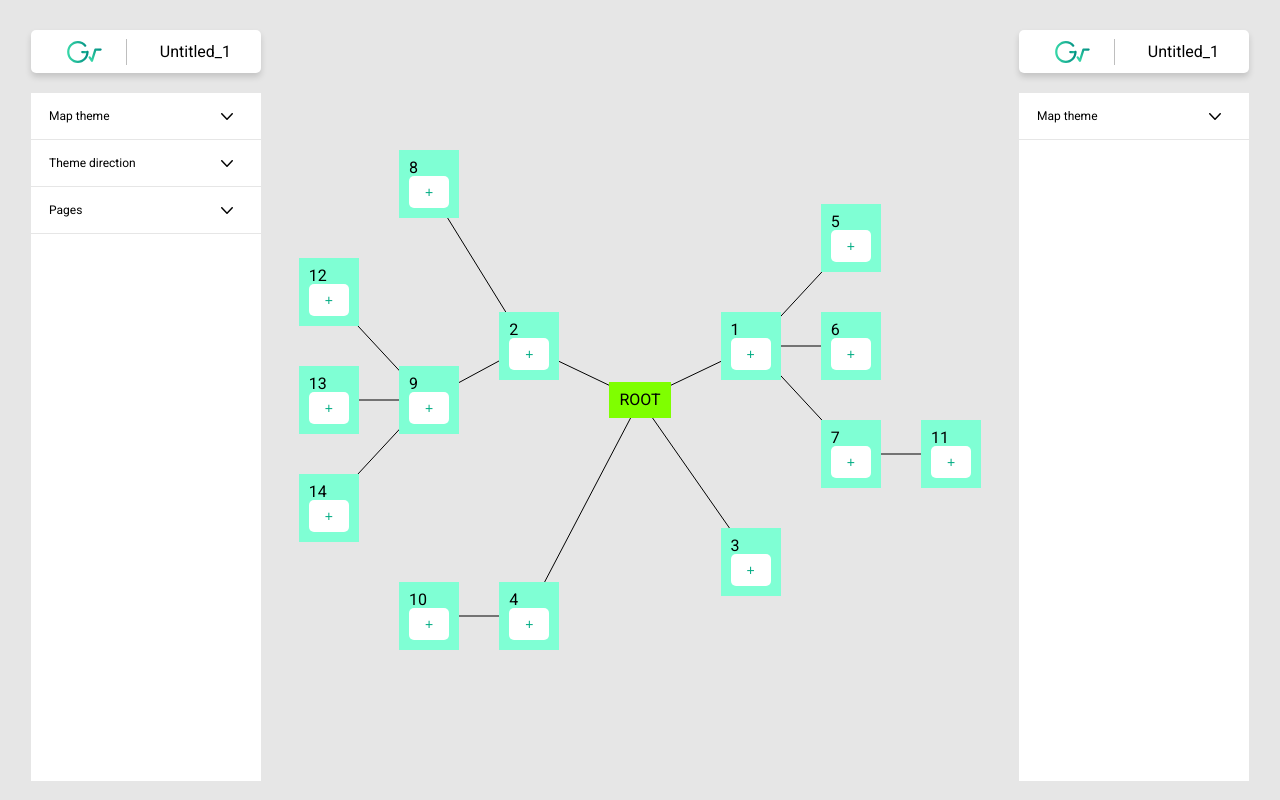
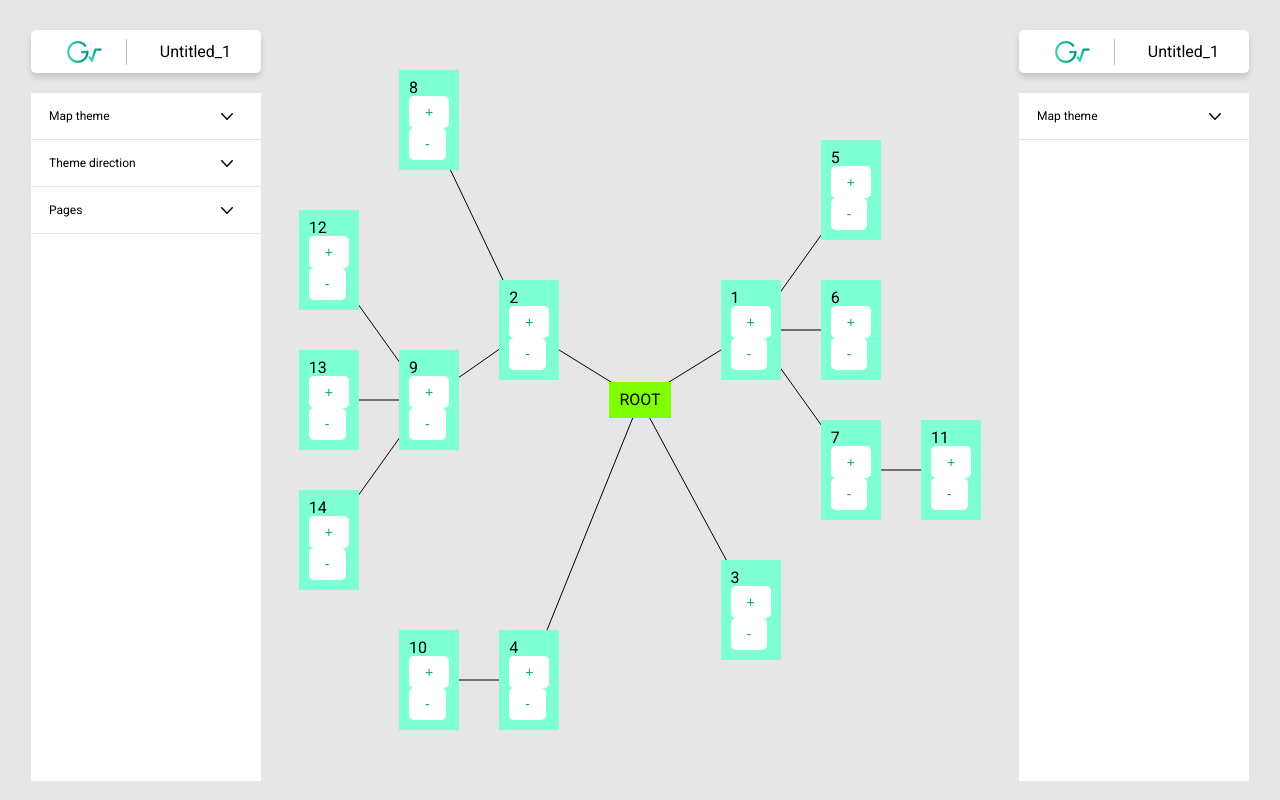
Before and after one commit to Groot-GT/groot-client, a React (Vite) app: page / in a window 1280 px wide. Built offline with nearby package versions, Linux system fonts and the light colour scheme.

Commit message:
#8 feat: 노드 제거 동작 구현

```diff
--- a/src/components/organisms/LineContainer/index.tsx
+++ b/src/components/organisms/LineContainer/index.tsx
@@ -1,7 +1,9 @@
 import { useRecoilValue } from 'recoil';
 import lineState from 'src/recoil/lineState';
-import { NodeLine } from 'src/types/node';
+import nodeState from 'src/recoil/nodeState';
+import { NodeId, NodeRef } from 'src/types/node';
 import getElementPosition from 'src/utils/getElementPosition';
+import { ROOT_NODE_ID } from 'src/constants/node';
 import * as s from './style';
 
 interface LineContainerProps {
@@ -11,11 +13,18 @@ interface LineContainerProps {
 
 const LineContainer = ({ width, height }: LineContainerProps) => {
   const lineInfo = useRecoilValue(lineState);
-  const lines: NodeLine[] = Object.values(lineInfo);
+  const nodes = useRecoilValue(nodeState);
+  const lines: [NodeId, NodeRef][] = Object.entries(lineInfo);
 
   return (
     <s.Container viewBox={`0 0 ${width} ${height}`}>
-      {lines.map(({ ref, parentRef }) => {
+      {lines.map(([nodeId, ref]) => {
+        if (nodeId === ROOT_NODE_ID) {
+          return null;
+        }
+
+        const parentRef = lineInfo[nodes[nodeId].parentId];
+
         const { x, y } = getElementPosition(ref);
         const { x: parentX, y: parentY } = getElementPosition(parentRef);
 
--- a/src/components/organisms/Node/index.tsx
+++ b/src/components/organisms/Node/index.tsx
@@ -1,47 +1,58 @@
-import { useEffect, useRef } from 'react';
-import { useRecoilState, useSetRecoilState } from 'recoil';
+import { useRef } from 'react';
+import { useRecoilState } from 'recoil';
 import produce from 'immer';
 import uuid from 'react-uuid';
 
 import nodeState from 'src/recoil/nodeState';
-import lineState from 'src/recoil/lineState';
-import { NodeId, NodeRef } from 'src/types/node';
+import { NodeId } from 'src/types/node';
 import { NodeDirection } from 'src/constants/node';
+import useLineCreation from 'src/hooks/useLineCreation';
 import Button from 'src/components/atoms/Button';
 import * as s from './style';
 
 interface NodeProps {
   nodeId: NodeId;
   direction: NodeDirection;
-  parentRef: NodeRef;
 }
 
-const Node = ({ nodeId, direction, parentRef }: NodeProps) => {
+const Node = ({ nodeId, direction }: NodeProps) => {
   const [nodes, setNode] = useRecoilState(nodeState);
-  const setLine = useSetRecoilState(lineState);
   const ref = useRef<HTMLDivElement>(null);
 
   const handleClickAddButton = () => {
     const newNodeId = uuid();
     setNode((prevNodes) =>
       produce(prevNodes, (draft) => {
-        draft[newNodeId] = { children: [] };
+        draft[newNodeId] = { parentId: nodeId, children: [] };
         draft[nodeId].children.push(newNodeId);
         return draft;
       }),
     );
   };
 
-  useEffect(() => {
-    setLine((prevLines) => {
-      const newLines = { ...prevLines };
-      newLines[nodeId] = { ref, parentRef };
-      return newLines;
-    });
-  }, [nodeId, parentRef, ref, setLine]);
+  const handleClickDeleteButton = () => {
+    setNode((prevNodes) =>
+      produce(prevNodes, (draft) => {
+        const { parentId } = draft[nodeId];
+        // 부모 노드의 children 배열에서 삭제 대상 노드 ID 제거
+        draft[parentId].children = draft[parentId].children.filter(
+          (id) => id !== nodeId,
+        );
+        // 삭제 대상 노드의 자식 노드들 제거
+        draft[nodeId].children.forEach((childrenId) => {
+          delete draft[childrenId];
+        });
+        // 삭제 대상 노드 제거
+        delete draft[nodeId];
+        return draft;
+      }),
+    );
+  };
+
+  useLineCreation({ nodeId, ref });
 
   const childrenNodes = nodes[nodeId].children.map((id) => (
-    <Node key={id} nodeId={id} direction={direction} parentRef={ref} />
+    <Node key={id} nodeId={id} direction={direction} />
   ));
 
   return (
@@ -51,6 +62,7 @@ const Node = ({ nodeId, direction, parentRef }: NodeProps) => {
       <s.Node ref={ref}>
         {nodeId}
         <Button onClick={handleClickAddButton}>+</Button>
+        <Button onClick={handleClickDeleteButton}>-</Button>
       </s.Node>
       {direction === NodeDirection.bottom && <s.Row>{childrenNodes}</s.Row>}
       {direction === NodeDirection.right && (
--- a/src/components/organisms/Root/BothSideRoot.tsx
+++ b/src/components/organisms/Root/BothSideRoot.tsx
@@ -1,5 +1,5 @@
 import { ReactNode } from 'react';
-import { NodeChildren, NodeRef } from 'src/types/node';
+import { NodeChildren } from 'src/types/node';
 import { NodeDirection } from 'src/constants/node';
 import Node from 'src/components/organisms/Node';
 import * as s from './style';
@@ -7,25 +7,15 @@ import * as s from './style';
 interface BothSideRootProps {
   rootNode: ReactNode;
   childrenNodes: NodeChildren;
-  parentRef: NodeRef;
 }
 
-const BothSideRoot = ({
-  rootNode,
-  childrenNodes,
-  parentRef,
-}: BothSideRootProps) => (
+const BothSideRoot = ({ rootNode, childrenNodes }: BothSideRootProps) => (
   <>
     <s.Column>
       {childrenNodes.map(
         (id, index) =>
           !!(index % 2) && (
-            <Node
-              key={id}
-              nodeId={id}
-              parentRef={parentRef}
-              direction={NodeDirection.left}
-            />
+            <Node key={id} nodeId={id} direction={NodeDirection.left} />
           ),
       )}
     </s.Column>
@@ -36,12 +26,7 @@ const BothSideRoot = ({
       {childrenNodes.map(
         (id, index) =>
           !(index % 2) && (
-            <Node
-              key={id}
-              nodeId={id}
-              parentRef={parentRef}
-              direction={NodeDirection.right}
-            />
+            <Node key={id} nodeId={id} direction={NodeDirection.right} />
           ),
       )}
     </s.Column>
--- a/src/components/organisms/Root/index.tsx
+++ b/src/components/organisms/Root/index.tsx
@@ -1,12 +1,12 @@
 import { useEffect, useRef } from 'react';
 import { useRecoilValue } from 'recoil';
 import nodeState from 'src/recoil/nodeState';
-import { RootVariant } from 'src/constants/node';
+import { ROOT_NODE_ID, RootVariant } from 'src/constants/node';
 import LineContainer from 'src/components/organisms/LineContainer';
+import useLineCreation from 'src/hooks/useLineCreation';
 import BothSideRoot from './BothSideRoot';
 import * as s from './style';
 
-const ROOT_ID = 0;
 const WIDTH = window.innerWidth;
 const HEIGHT = window.innerHeight;
 
@@ -22,6 +22,8 @@ const Root = ({ rootVariant }: RootProps) => {
     window.scrollTo(WIDTH / 7, HEIGHT / 7);
   }, []);
 
+  useLineCreation({ nodeId: ROOT_NODE_ID, ref });
+
   if (rootVariant === RootVariant.OTHER) {
     return null;
   }
@@ -33,8 +35,7 @@ const Root = ({ rootVariant }: RootProps) => {
       <s.Wrapper>
         <BothSideRoot
           rootNode={rootNode}
-          childrenNodes={nodes[ROOT_ID].children}
-          parentRef={ref}
+          childrenNodes={nodes[ROOT_NODE_ID].children}
         />
       </s.Wrapper>
       <LineContainer width={WIDTH} height={HEIGHT} />
--- a/src/constants/node.ts
+++ b/src/constants/node.ts
@@ -1,3 +1,5 @@
+export const ROOT_NODE_ID = 'root';
+
 export enum NodeDirection {
   top = 1,
   right = 2,
--- /dev/null
+++ b/src/hooks/useLineCreation.ts
@@ -0,0 +1,21 @@
+import { useEffect } from 'react';
+import { useSetRecoilState } from 'recoil';
+import lineState from 'src/recoil/lineState';
+import { NodeId, NodeRef } from 'src/types/node';
+
+const useLineCreation = ({ nodeId, ref }: { nodeId: NodeId; ref: NodeRef }) => {
+  const setLine = useSetRecoilState(lineState);
+
+  useEffect(() => {
+    setLine((prevLines) => {
+      if (prevLines[nodeId]) {
+        return prevLines;
+      }
+      const newLines = { ...prevLines };
+      newLines[nodeId] = ref;
+      return newLines;
+    });
+  }, [nodeId, ref, setLine]);
+};
+
+export default useLineCreation;
--- a/src/mock.ts
+++ b/src/mock.ts
@@ -1,24 +1,24 @@
 import { Node } from './types/node';
 
 const nodeInfo: Node = {
-  0: {
+  root: {
     parentId: '',
     children: ['1', '2', '3', '4'],
   },
   1: {
-    parentId: '0',
+    parentId: 'root',
     children: ['5', '6', '7'],
   },
   2: {
-    parentId: '0',
+    parentId: 'root',
     children: ['8', '9'],
   },
   3: {
-    parentId: '0',
+    parentId: 'root',
     children: [],
   },
   4: {
-    parentId: '0',
+    parentId: 'root',
     children: ['10'],
   },
   5: {
--- a/src/recoil/lineState.ts
+++ b/src/recoil/lineState.ts
@@ -1,8 +1,8 @@
 import { atom } from 'recoil';
-import { NodeId, NodeLine } from 'src/types/node';
+import { NodeId, NodeRef } from 'src/types/node';
 
 interface LineState {
-  [key: NodeId]: NodeLine;
+  [key: NodeId]: NodeRef;
 }
 
 const lineState = atom<LineState>({
--- a/src/types/node.d.ts
+++ b/src/types/node.d.ts
@@ -7,8 +7,3 @@ export type NodeRef = RefObject<HTMLDivElement>;
 export interface Node {
   [key: NodeId]: { parentId: NodeId; children: NodeChildren };
 }
-
-export interface NodeLine {
-  ref: NodeRef;
-  parentRef: NodeRef;
-}
```
